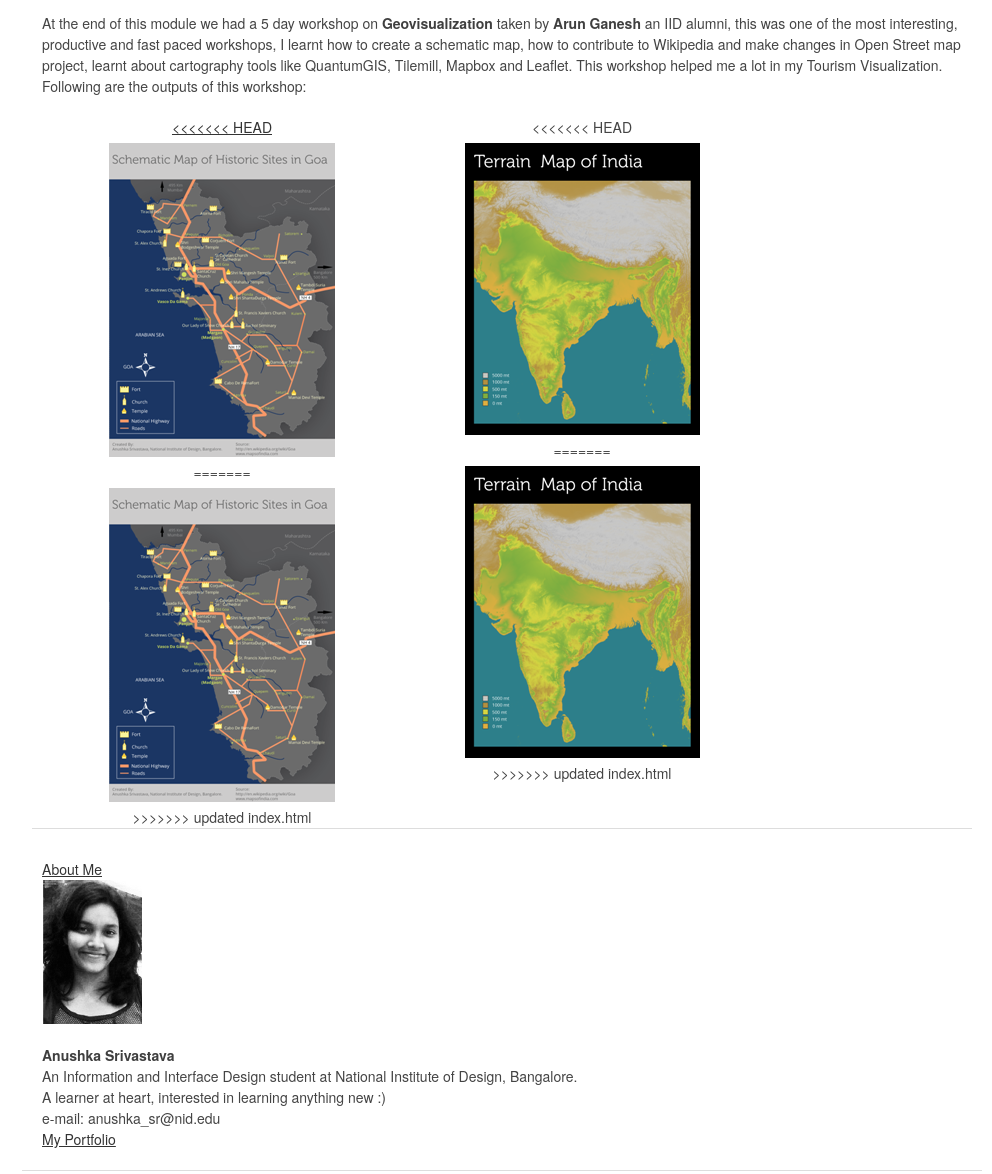
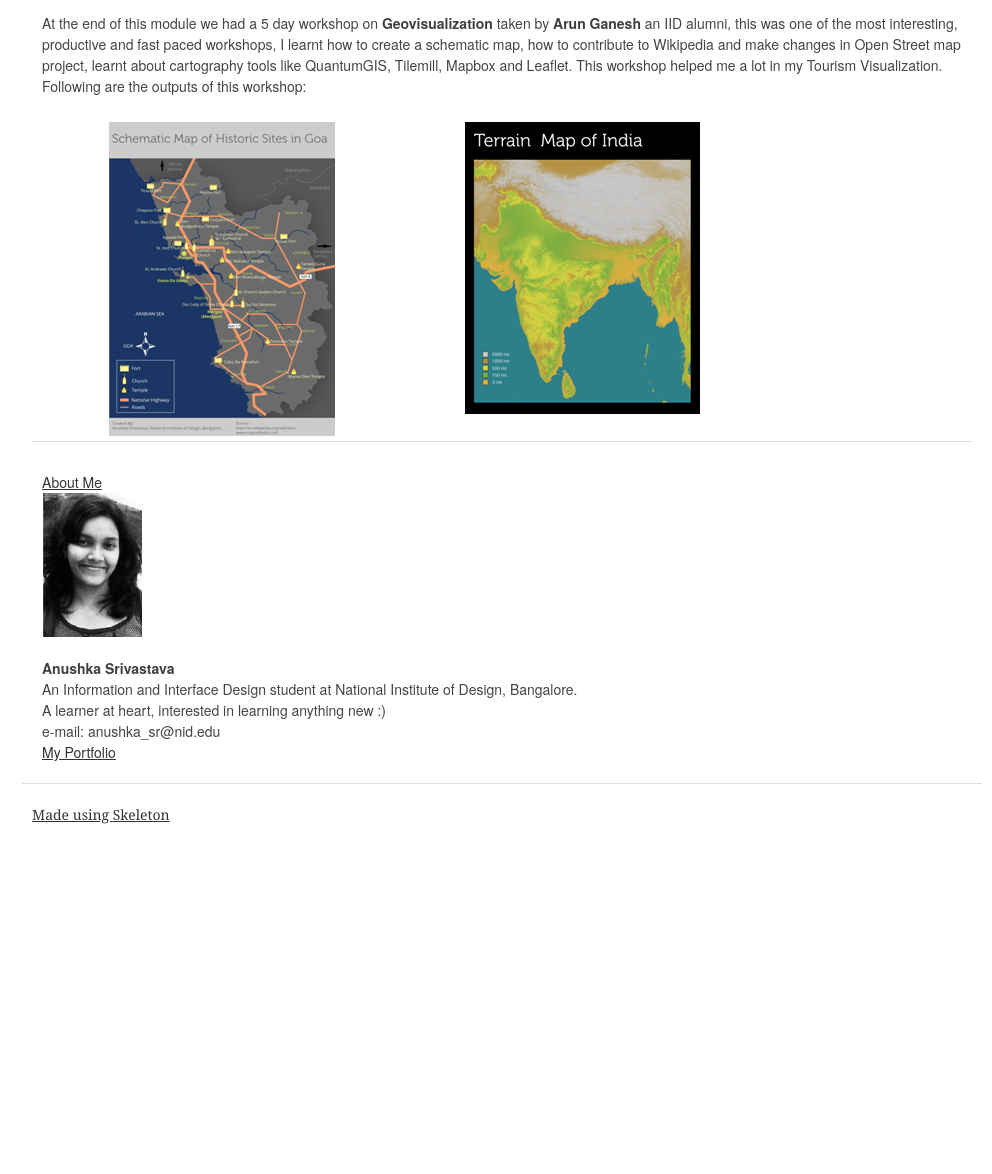
Before and after one commit to Anushka731/Info_Viz_documentation, a plain HTML site: page index.html in a window 1280 px wide. Shown: the part 2004-3178 px from the top of the page, without its empty margins (138-1130 px from the left). After the commit the page ends 2839 px from the top, so only its background shows below. Drawn offline with Linux system fonts and the light colour scheme.

Commit message:
Update index.html

```diff
--- a/index.html
+++ b/index.html
@@ -89,21 +89,17 @@
 			<div class="six columns">
 				<center>
 				<a href="http://bit.ly/18lpQT0" target="_blank">
-<<<<<<< HEAD
-				<img src="./images/HistoricSitesGoa.png"  title="Schematic map of Historic Sites of Goa, click for a high res image"></a>
-=======
+
 				<img src="./images/HistoricSitesGoa.png"  title="Schematic map of Historic Sites of Goa, click for high res image"></a>
->>>>>>> updated index.html
+
 				</center>
 			</div>
 
 			<div class="six columns">
 				<center>
-<<<<<<< HEAD
-				<a href="http://bit.ly/18lpQT0" target="_blank"><img src="./images/india-hillshade-slope.png" title="Indian Terrain map, click for a high res image" align="center"></a>
-=======
+
 				<a href="http://bit.ly/18lpQT0" target="_blank"><img src="./images/india-hillshade-slope.png" title="Indian Terrain map, click for high res image" align="center"></a>
->>>>>>> updated index.html
+
 				</center>
 			</div>
 			</div>
@@ -119,11 +115,10 @@
 		<hr />
 		<footer>
 			<div class="sixteen columns">
-<<<<<<< HEAD
-			<h6 class="credits">Made using <a href="http://www.getskeleton.com/">Skeleton</a> and hosted on <a href="https://github.com/shwetahumnabadkar/Info_Viz_documentation">Github</a>.</h6>
-=======
-			<h6 class="credits">Made using <a href="http://www.getskeleton.com/">Skeleton</a> and hosted on <a href="https://github.com/shwetahumnabadkar/Info_Viz_documentation/">Github</a>.</h6>
->>>>>>> updated index.html
+
+			<h6 class="credits">Made using <a href="http://www.getskeleton.com/">Skeleton</a>
+			<!-- and hosted on <a href="https://github.com/shwetahumnabadkar/Info_Viz_documentation/">Github</a>.--></h6>
+
 			</div>
 		</footer>
 
```
